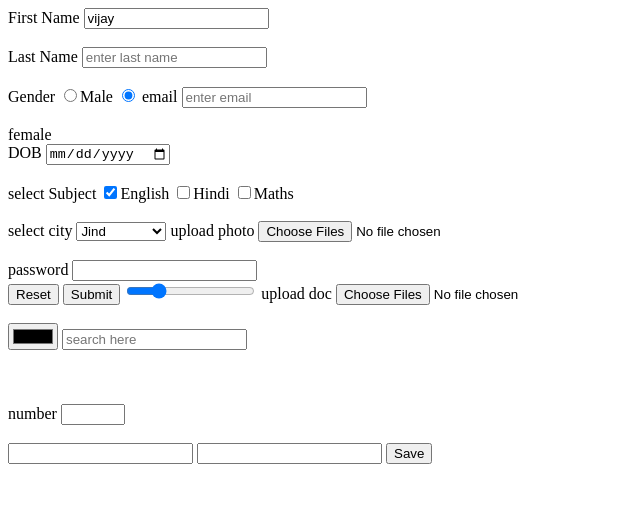
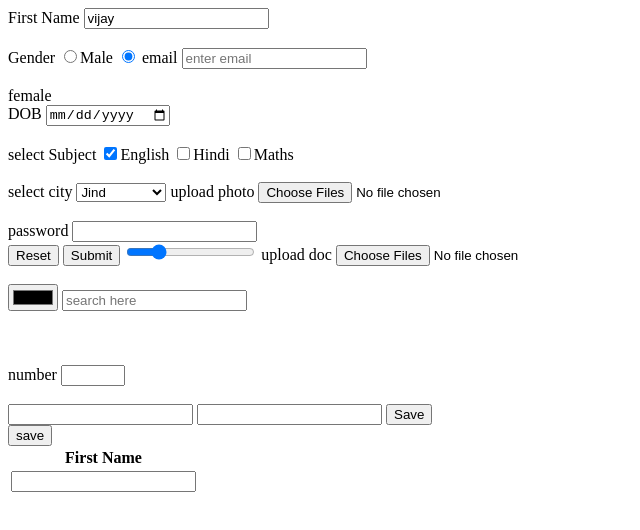
Before and after one commit to Ajaxparmar/Web-Learner, a plain HTML site: page index.html in a window 1280 px wide. Shown: the whole page, without its empty margins (0-640 px from the left). Drawn offline with Linux system fonts and the light colour scheme.

Commit message:
add new table

```diff
--- a/index.html
+++ b/index.html
@@ -11,8 +11,6 @@
     <form>
         <label for="Fname">First Name</label>
         <input type="text" value="vijay" id="Fname" placeholder="enter first name" name="Fname"><br><br>
-        <label for="Lname">Last Name</label>
-        <input type="text" id="Lname" placeholder="enter last name" name="Lname"><br><br>
 
         <label for="Gender">Gender</label>
         <input type="radio" name="Gender" value="male" id="male"><label for="male">Male</label>
@@ -71,6 +69,13 @@
         <button type="button">Save</button>
     </form>
 
+ <form action="">
+    <table>
+        <tr><th><label for="fname">First Name</label></th></tr>
+        <tr><th><input type="text"></th></tr>
+        <button>save</button>
+    </table>
+ </form>
 
 </body>
 
```
